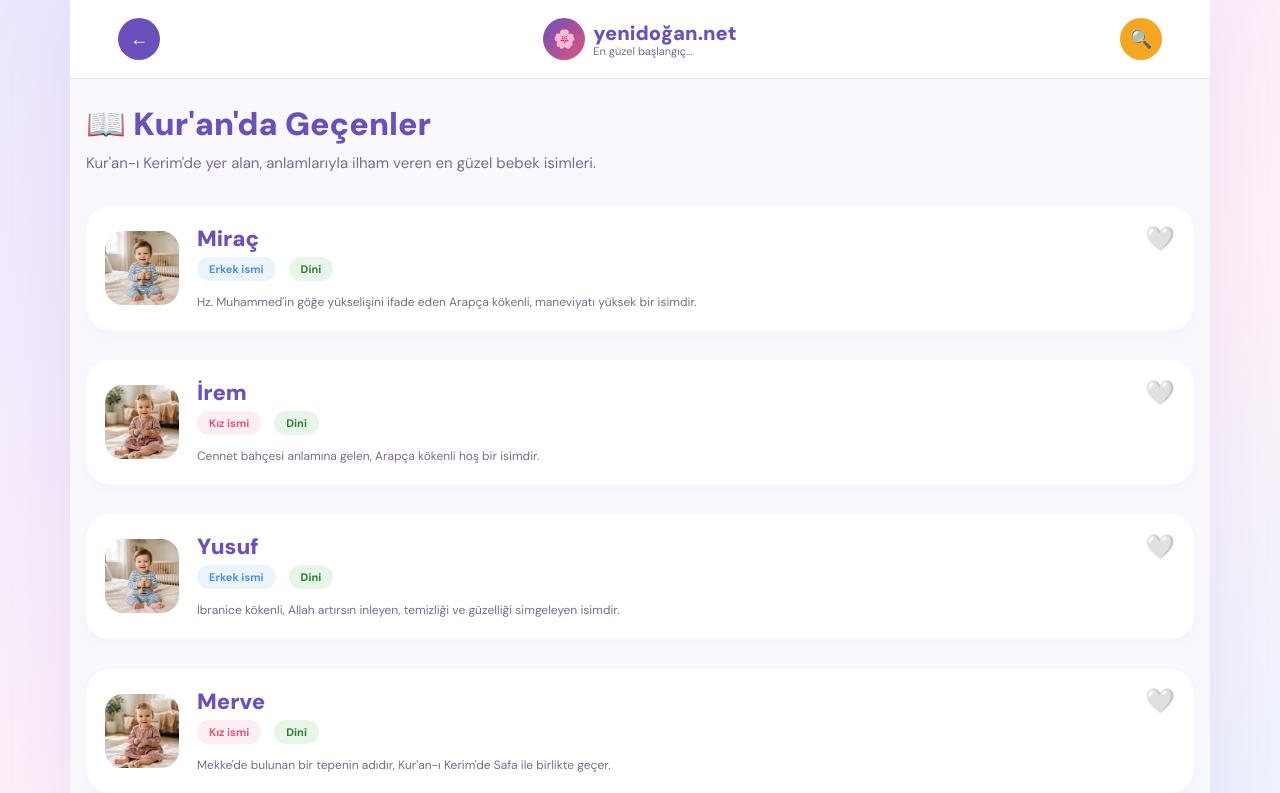
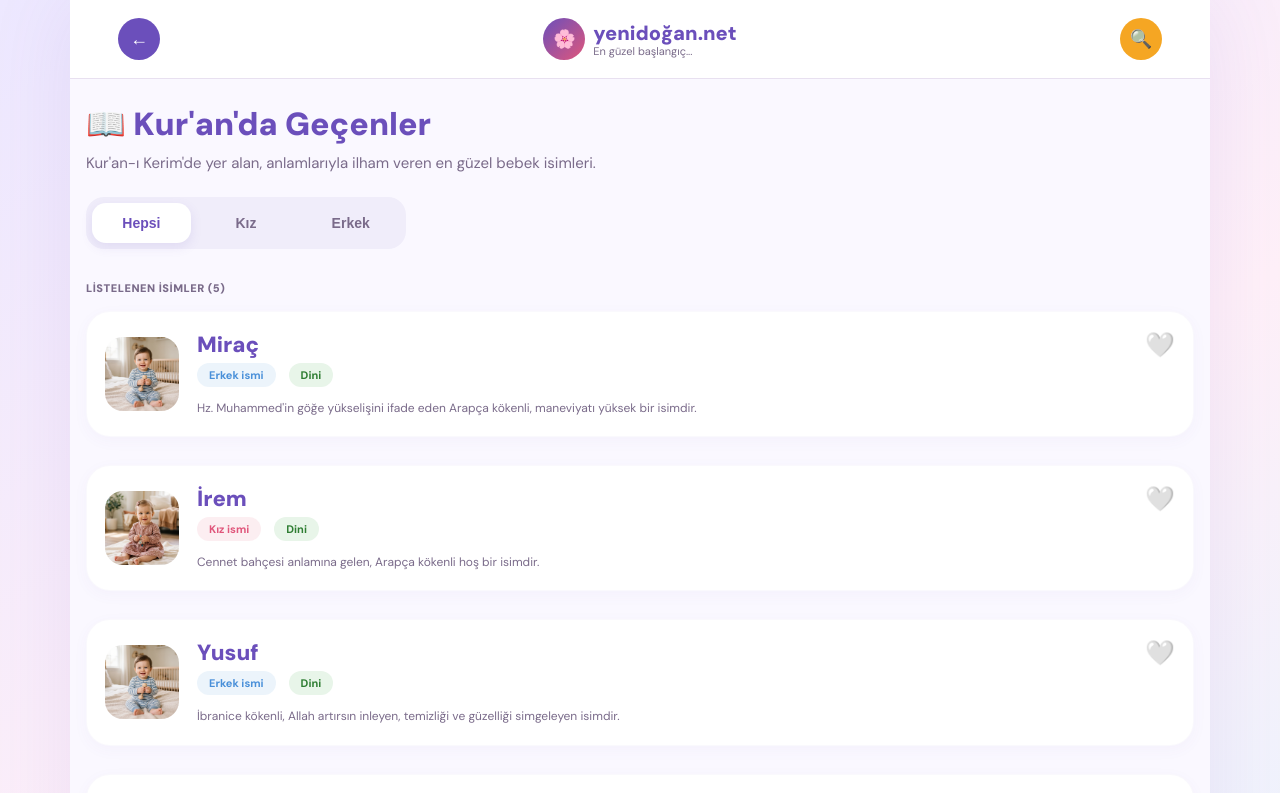
Before and after one commit to afeyza/yenidogan-app, a React (Vite) app: page /quran in a window 1280 px wide. Shown: the top 793 px of the page. Built offline with nearby package versions, Linux system fonts and the light colour scheme.

Commit message:
Feat: Kur'anda gecenler sayfasina cinsiyet filtreleri eklendi

```diff
--- a/src/pages/QuranNames.tsx
+++ b/src/pages/QuranNames.tsx
@@ -1,26 +1,56 @@
-import { useMemo } from 'react';
+import { useState, useMemo } from 'react';
 import { namesData } from '../data/namesData';
 import { useFavorites } from '../context/FavoritesContext';
 
 export const QuranNames = () => {
   const { toggleFavorite, isFavorite } = useFavorites();
+  const [genderFilter, setGenderFilter] = useState<'Hepsi' | 'Kız' | 'Erkek'>('Hepsi');
 
-  const quranNames = useMemo(() => {
-    return namesData.filter(item => item.quran === true);
-  }, []);
+  const filteredNames = useMemo(() => {
+    return namesData.filter(item => {
+      const isQuran = item.quran === true;
+      const matchesGender = genderFilter === 'Hepsi' || item.g === genderFilter;
+      return isQuran && matchesGender;
+    });
+  }, [genderFilter]);
 
   return (
     <div className="fav-page" style={{ padding: '24px 16px' }}>
-      <div className="fav-header" style={{ marginBottom: '32px' }}>
+      <div className="fav-header" style={{ marginBottom: '24px' }}>
         <h2 style={{ fontSize: '32px', fontWeight: 900 }}>📖 Kur'an'da Geçenler</h2>
         <p style={{ fontSize: '15px', color: 'var(--muted)', marginTop: '8px' }}>
           Kur'an-ı Kerim'de yer alan, anlamlarıyla ilham veren en güzel bebek isimleri.
         </p>
       </div>
 
+      {/* GENDER FILTER BUTTONS */}
+      <div style={{ marginBottom: '32px' }}>
+        <div style={{ display: 'flex', gap: '6px', background: '#f0edfa', padding: '6px', borderRadius: '18px', maxWidth: '320px' }}>
+          {['Hepsi', 'Kız', 'Erkek'].map(g => (
+            <button
+              key={g}
+              onClick={() => setGenderFilter(g as any)}
+              style={{
+                flex: 1, padding: '12px', borderRadius: '14px', border: 'none', fontSize: '14px', fontWeight: 700, cursor: 'pointer',
+                background: genderFilter === g ? '#fff' : 'transparent',
+                boxShadow: genderFilter === g ? '0 4px 12px rgba(107, 79, 187, 0.12)' : 'none',
+                color: genderFilter === g ? 'var(--purple)' : 'var(--muted)',
+                transition: 'all 0.2s'
+              }}
+            >
+              {g}
+            </button>
+          ))}
+        </div>
+      </div>
+
+      <div className="section-header" style={{ marginBottom: '16px' }}>
+        <span className="section-title" style={{ fontSize: '11px', color: 'var(--muted)', fontWeight: 800, letterSpacing: '0.5px' }}>LİSTELENEN İSİMLER ({filteredNames.length})</span>
+      </div>
+
       <div className="fav-list">
-        {quranNames.length > 0 ? (
-          quranNames.map((item) => (
+        {filteredNames.length > 0 ? (
+          filteredNames.map((item) => (
             <div className="fav-item" key={item.id} style={{
               background: '#fff',
               borderRadius: '24px',
@@ -52,9 +82,9 @@ export const QuranNames = () => {
             </div>
           ))
         ) : (
-          <div className="empty-state">
-            <div className="empty-icon" style={{ fontSize: '64px' }}>📖</div>
-            <p style={{ fontWeight: 600 }}>Şu an bu kategoride isim bulunmamaktadır.</p>
+          <div className="empty-state" style={{ padding: '40px 20px' }}>
+            <div className="empty-icon" style={{ fontSize: '64px' }}>🔎</div>
+            <p style={{ fontWeight: 600 }}>Aradığınız kriterde isim bulunamadı.</p>
           </div>
         )}
       </div>
```
